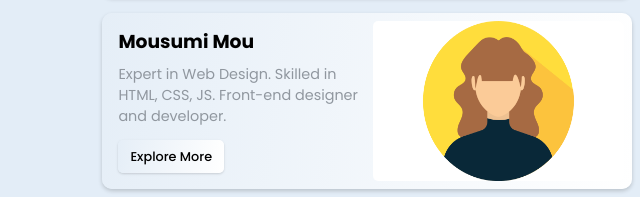
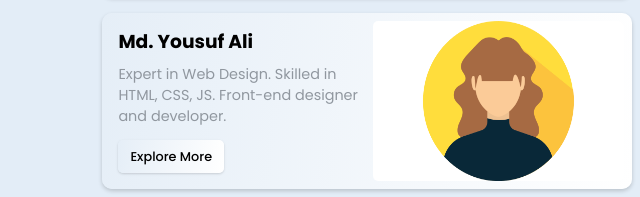
Before and after one commit to arifmbipu/bipu.github.io, a plain HTML site: page index.html in a window 1280 px wide. Shown: the part 3591-3788 px from the top of the page, 0-640 px from the left. Drawn offline with nearby package versions, Linux system fonts and the light colour scheme.

Commit message:
Update index.html

```diff
--- a/index.html
+++ b/index.html
@@ -299,7 +299,7 @@
 
             <div class="portfolio-box mix web">
                 <div class="portfolio-content">
-                    <h3>Mousumi Mou</h3>
+                    <h3>Md. Yousuf Ali</h3>
                     <p>Expert in Web Design. Skilled in HTML, CSS, JS. Front-end designer and developer.</p>
                     <a href="#" class="readMore">Explore More</a>
                 </div>
```
